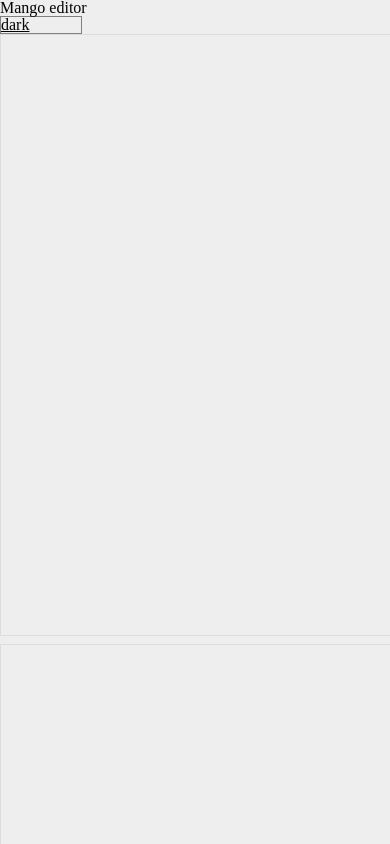
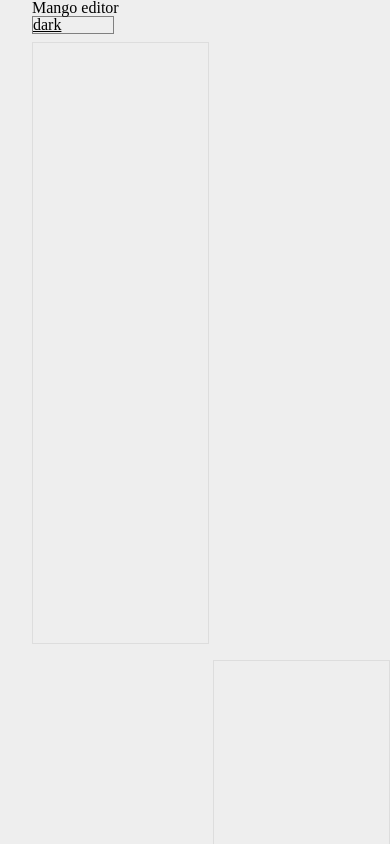
Before and after one commit to mangolang/website, a website built with Parcel: page editor/src/index.html in a window 390 px wide. Shown: the top 844 px of the page. Built offline with nearby package versions, Linux system fonts and the light colour scheme; what monaco-editor would draw is missing.

Commit message:
Start putting the input and output side by side

```diff
--- a/editor/src/mango-editor.scss
+++ b/editor/src/mango-editor.scss
@@ -1,6 +1,6 @@
 
 div#page-container {
-  max-width: 920px;
+  //max-width: 920px;
   margin: 0 auto;
 }
 
@@ -28,13 +28,45 @@ nav#mango-demo-menu ul {
 
 nav#mango-demo-menu li {
   float: left;
-  //text-align: center;
   margin-right: 1em;
-  //padding: 0.5em;
   border: 1px solid gray;
   min-width: 5em;
 }
 
+/**
+ * Wide and narrow display
+ */
+
+body {
+  background-color: yellow;
+
+  div.editor-container {
+    width: 49%;
+  }
+
+  div#mango-editor {
+    float: left;
+  }
+
+  div#mango-output {
+    float: right;
+  }
+}
+
+//TODO @mark: update max-width cutoff
+@media only screen and (max-width: 600px) {
+  body {
+    background-color: lightblue;
+  }
+
+  div#page-container {
+    padding-left: 2em;
+  }
+}
+
+/**
+ * Themes
+ */
 body {
   &.light-theme {
     background-color: #EEE;
```
Also changed, not shown: editor/src/mango-syntax.ts (added).
